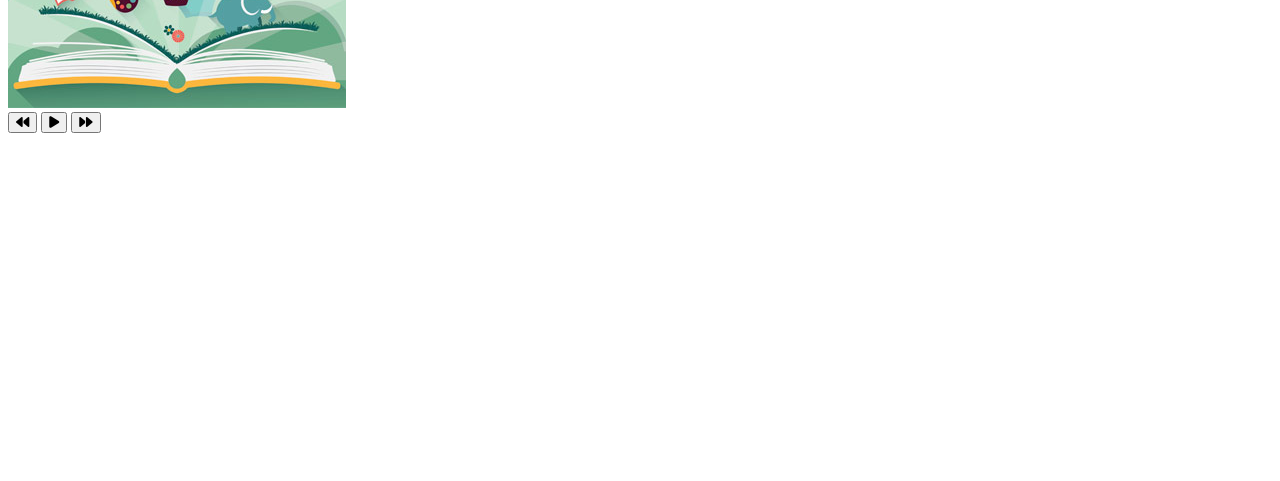
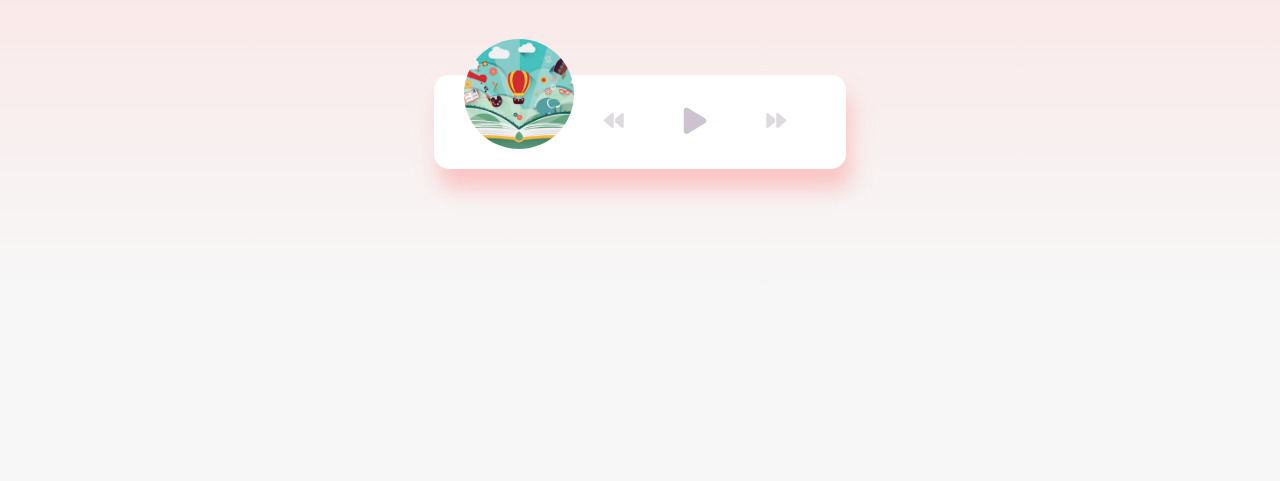
Before and after one commit to Shuo33/Music-Player, a plain HTML site: page index.html in a window 1280 px wide. Shown: the part 319-800 px from the top of the page. Drawn offline with Linux system fonts and the light colour scheme.

Commit message:
basic CSS

```diff
--- a/index.html
+++ b/index.html
@@ -16,14 +16,14 @@
 
         <!-- music name & progress  -->
         <div class="music-info">
-            <h4 id="title">hey hey</h4>
+            <h4 id="title"></h4>
             <div class="progress-container" id="progress-container">
                 <div class="progress" id="progress"></div>
             </div>
         </div>
 
         <!-- the music -->
-        <audio src="music/ukulele.mp3" id="audio" controls></audio>
+        <audio src="music/ukulele.mp3" id="audio"></audio>
 
         <!-- the image -->
         <div class="img-container">
--- a/style.css
+++ b/style.css
@@ -0,0 +1,99 @@
+@import url('https://fonts.googleapis.com/css2?family=Lato:ital,wght@0,100;0,300;0,400;0,700;0,900;1,100;1,300;1,400;1,700;1,900&display=swap');
+
+* {
+    box-sizing: border-box;
+}
+
+body {
+    /* 0deg: from bottom to top */
+    background-image: linear-gradient(
+        0deg,
+        rgba(247, 247, 247, 1) 23.8%,
+        rgba(252, 221, 221, 1) 92%
+    );
+    height: 100vh;
+    display: flex;
+    flex-direction: column;
+    align-items: center;
+    justify-content: center;
+    font-family: 'Lato', sans-serif;
+    margin: 0;
+}
+
+.music-container {
+    background-color: #fff;
+    border-radius: 15px;
+    box-shadow: 5px 20px 20px 0 rgba(252, 169, 169, 0.6);
+    display: flex;
+    padding: 20px 30px;
+    margin: 70px 0;
+    position: relative;
+    z-index: 10;
+}
+
+.img-container {
+    position: relative;
+    width: 110px;
+}
+
+.img-container img {
+    border-radius: 50%;
+    object-fit: cover;
+    height: 110px;
+    width: 110px;
+    position: absolute;
+    left: 0;
+    bottom: 0;
+
+    animation: rotate 3s linear infinite;
+
+    animation-play-state: paused;
+}
+
+.music-container.play .img-container img {
+    animation-play-state: running;
+}
+
+.navigation {
+    display: flex;
+    justify-content: center;
+    align-items: center;
+    z-index: 1;
+}
+
+.action-btn {
+    cursor: pointer;
+    background-color: #fff;
+    border: 0;
+    color: #dedbdf;
+    font-size: 20px;
+    padding: 10px;
+    margin: 0 20px;
+}
+
+.action-btn:focus {
+    outline: 0;
+}
+
+.action-btn.action-btn-big {
+    color: #cdc2d0;
+    font-size: 30px;
+}
+
+
+
+
+
+
+
+
+
+@keyframes rotate {
+    from {
+        transform: rotate(0deg);
+    }
+
+    to {
+        transform: rotate(360deg);
+    }
+}
```
